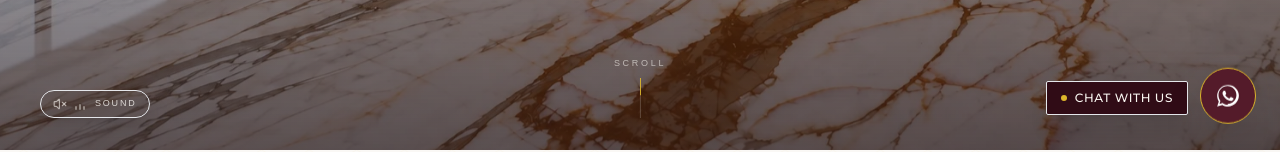
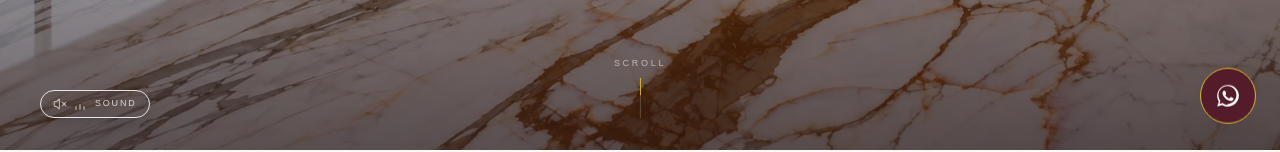
Before and after one commit to BhagyeshKadiya/intioss-luxury-surfaces, a Next.js app: page / in a window 1280 px wide. Shown: the part 650-802 px from the top of the page. Built offline with nearby package versions, Linux system fonts and the light colour scheme; a web font is replaced by a local one.

Commit message:
refactor(whatsapp): remove 'Chat with us' tooltip label from floating button

```diff
--- a/components/layout/WhatsAppButton.tsx
+++ b/components/layout/WhatsAppButton.tsx
@@ -1,23 +1,12 @@
 "use client";
 
-import React, { useState, useEffect } from "react";
+import React from "react";
 import { usePathname } from "next/navigation";
-import { motion, AnimatePresence } from "motion/react";
-import { getWhatsAppUrl, getProductWhatsAppUrl } from "@/lib/config";
-import { PRODUCTS } from "@/data/products";
+import { motion } from "motion/react";
+import { getWhatsAppUrl } from "@/lib/config";
 
 export function WhatsAppButton() {
   const pathname = usePathname();
-  const [showTooltip, setShowTooltip] = useState(false);
-  const [isHovered, setIsHovered] = useState(false);
-
-  useEffect(() => {
-    // Tooltip appears after 4s automatically
-    const timer = setTimeout(() => {
-      setShowTooltip(true);
-    }, 4000);
-    return () => clearTimeout(timer);
-  }, []);
 
   // Hide the global floating button on the product detail page
   // to prevent overlapping with the sticky Enquire Bar
@@ -31,31 +20,11 @@ export function WhatsAppButton() {
 
   return (
     <div
-      className="fixed bottom-20 right-3.5 sm:bottom-6 sm:right-6 z-[87] flex items-center gap-3 select-none"
+      className="fixed bottom-20 right-3.5 sm:bottom-6 sm:right-6 z-[87] flex items-center select-none pointer-events-auto"
       style={{
         paddingBottom: "env(safe-area-inset-bottom, 0px)",
       }}
-      onMouseEnter={() => setIsHovered(true)}
-      onMouseLeave={() => setIsHovered(false)}
     >
-      {/* Tooltip: Chat with us */}
-      <AnimatePresence>
-        {(showTooltip || isHovered) && (
-          <motion.div
-            initial={{ opacity: 0, x: 10, scale: 0.95 }}
-            animate={{ opacity: 1, x: 0, scale: 1 }}
-            exit={{ opacity: 0, x: 10, scale: 0.95 }}
-            transition={{ duration: 0.25 }}
-            className="hidden sm:flex items-center gap-2 bg-maroon-deep text-ivory px-3.5 py-2 rounded-sm border border-gold/40 shadow-xl backdrop-blur-md"
-          >
-            <span className="w-1.5 h-1.5 rounded-full bg-gold animate-pulse" />
-            <span className="font-montserrat text-xs tracking-wider uppercase font-medium">
-              Chat with us
-            </span>
-          </motion.div>
-        )}
-      </AnimatePresence>
-
       {/* Floating Button Container with Idle Float */}
       <motion.div
         animate={{ y: [0, -4, 0] }}
```
